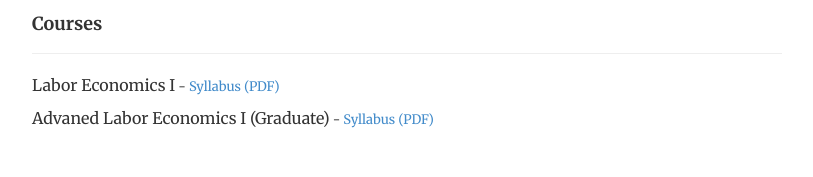
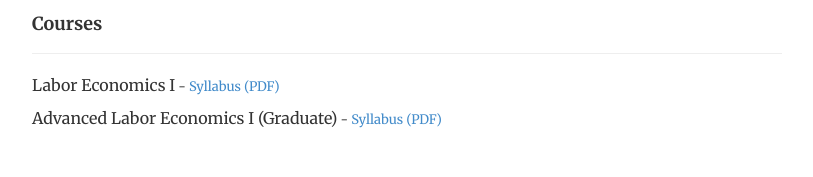
Before and after one commit to morihiroaki/morihiroaki.github.io, a Jekyll site: the page built from index.html, in a window 1280 px wide. Shown: the part 781-958 px from the top of the page, without its empty margins (233-1046 px from the left). Built offline with Jekyll 4.4.1, drawn with Linux system fonts in a browser that asks for light colours.

Commit message:
Update index.html

```diff
--- a/index.html
+++ b/index.html
@@ -51,6 +51,6 @@
 </div>
 
 <p><font size="3">Labor Economics I</font> - <a href="./files/ul17_syllabus.pdf" target="_blank" title="Link">Syllabus (PDF)</a></p>
-<p><font size="3">Advaned Labor Economics I (Graduate)</font> - <a href="./files/gl17_syllabus.pdf" target="_blank" title="Link">Syllabus (PDF)</a> </p>
+<p><font size="3">Advanced Labor Economics I (Graduate)</font> - <a href="./files/gl17_syllabus.pdf" target="_blank" title="Link">Syllabus (PDF)</a> </p>
 
 </div>
```
